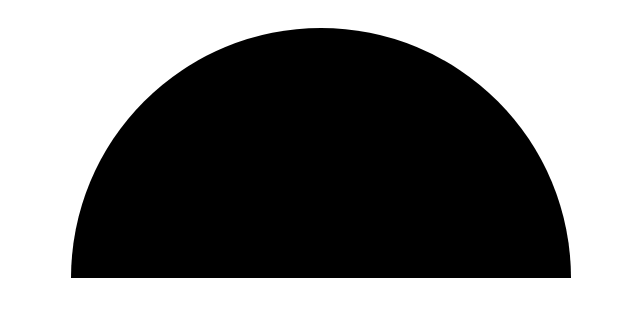
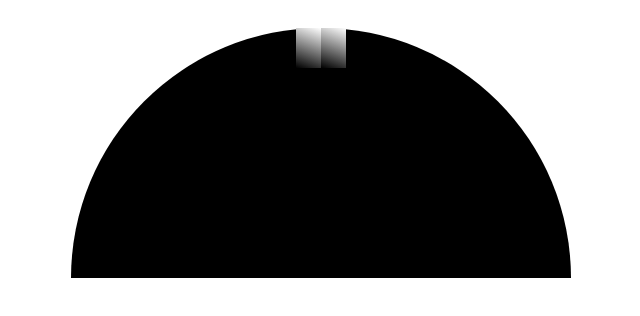
Before and after one commit to Psiale/CSS-ART-Alien, a plain HTML site: page index.html in a window 1280 px wide. Shown: the whole page, without its empty margins (319-959 px from the left). Drawn offline with Linux system fonts and the light colour scheme.

Commit message:
added the white choyas on the top of the alien's head

```diff
--- a/index.html
+++ b/index.html
@@ -10,8 +10,9 @@
 
 <body>
     <div class="alien-head">
-        <div class="head-top-left"></div>
-        <div class="head-top-right"></div>
+        <div class="head-top-left">  <div class="white-choya white-choya-left "></div></div>
+        <div class="head-top-right"> <div class="white-choya white-choya-right"></div></div>
+
     </div>
 </body>
 
--- a/styles/style.css
+++ b/styles/style.css
@@ -18,6 +18,8 @@ html{
 }
 
 .head-top-left{
+    display: flex;
+    justify-content: flex-end;
     width: 250px;
     height: 250px;
     background-color: black;
@@ -25,3 +27,15 @@ html{
     margin-top: 20px;
     border-radius: 1000% 0 0 0;
 }
+
+.white-choya {
+    width: 25px;
+    height: 40px;
+}
+
+.white-choya-left {
+    background: linear-gradient(200deg, #fff, #000);
+}
+.white-choya-right {
+    background: linear-gradient(200deg, #fff, #000);
+}
```
